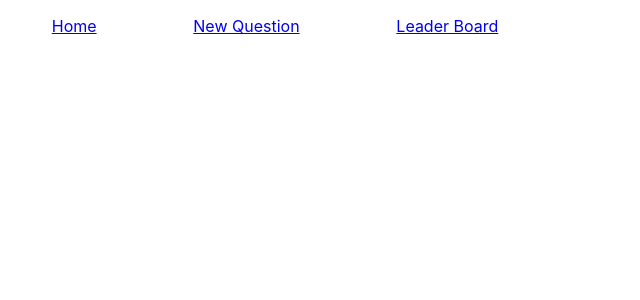
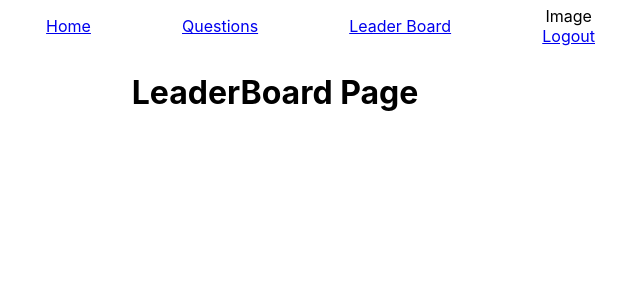
Before and after one commit to YahiaNagib/would-you-rather, a React (Create React App) app: page /board in a window 1280 px wide. Shown: the top 300 px of the page, without its empty margins (365-1005 px from the left). Built offline with nearby package versions, Linux system fonts and the light colour scheme.

Commit message:
add basic pages

```diff
--- a/src/App.js
+++ b/src/App.js
@@ -1,10 +1,21 @@
-import './App.css';
-import NavBar from './components/NavBar';
+import { Route, Routes } from "react-router-dom";
+import "./App.css";
+import NavBar from "./components/NavBar";
+import Home from "./main_pages/Home";
+import NewQuestions from "./main_pages/NewQuestions";
+import LeaderBoard from "./main_pages/LeaderBoard";
+import Login from "./main_pages/Login";
 
 function App() {
   return (
     <div className="App">
-      <NavBar/>
+      <NavBar />
+      <Routes>
+        <Route exact path="/" element={<Home/>} />
+        <Route exact path="/login" element={<Login/>} />
+        <Route exact path="/questions" element={<NewQuestions/>} />
+        <Route exact path="/board" element={<LeaderBoard/>} />
+      </Routes>
     </div>
   );
 }
--- a/src/components/NavBar.js
+++ b/src/components/NavBar.js
@@ -1,19 +1,26 @@
-import React from 'react';
+import React from "react";
+import { Link } from "react-router-dom";
 
 function NavBar() {
-    return <div className="nav-bar">
+  return (
+    <div className="nav-bar">
       <ul>
         <li>
-                <a href='/'>Home</a>
+          <Link to="/"> Home </Link>
         </li>
         <li>
-                <a href='/'>New Question</a>
+          <Link to="/questions"> Questions </Link>
         </li>
         <li>
-                <a href='/'>Leader Board</a>
+          <Link to="/board"> Leader Board </Link>
         </li>
       </ul>
+      <div className="profile">
+        <div> Image </div>
+        <Link to="/logout"> Logout </Link>
       </div>
+    </div>
+  );
 }
 
 export default NavBar;
--- /dev/null
+++ b/src/main_pages/Home.js
@@ -0,0 +1,10 @@
+
+function Home() {
+  return (
+    <div>
+      <h1> Home Page </h1>
+    </div>
+  );
+}
+
+export default Home;
--- /dev/null
+++ b/src/main_pages/LeaderBoard.js
@@ -0,0 +1,11 @@
+
+
+function LeaderBoard() {
+    return (
+      <div>
+        <h1> LeaderBoard Page </h1>
+      </div>
+    );
+  }
+
+  export default LeaderBoard;
--- /dev/null
+++ b/src/main_pages/Login.js
@@ -0,0 +1,12 @@
+
+
+
+function Login() {
+    return (
+      <div>
+        <h1> Login Page </h1>
+      </div>
+    );
+  }
+
+  export default Login;
--- /dev/null
+++ b/src/main_pages/NewQuestions.js
@@ -0,0 +1,12 @@
+
+
+
+function NewQuestions() {
+    return (
+      <div>
+        <h1> NewQuestions Page </h1>
+      </div>
+    );
+  }
+
+  export default NewQuestions;
```
Also changed, not shown: src/index.js (+9 -8 lines). Lines whose indentation alone changed are shown as unchanged.
